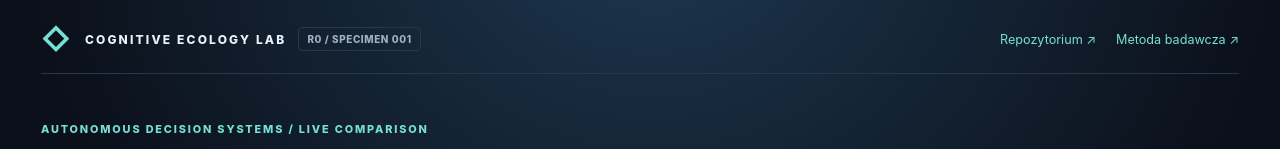
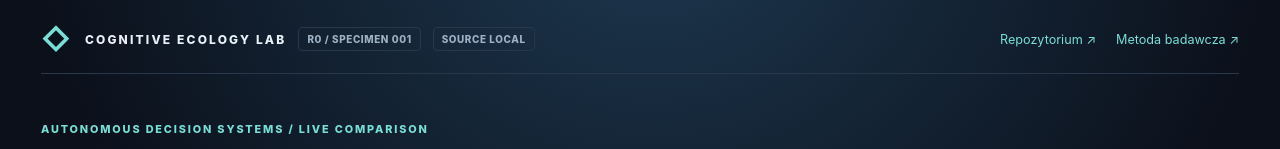
Before and after one commit to Jozzpoly/Cognitive-Ecology-Lab, a website with bundled scripts: page index.html in a window 1280 px wide. Shown: the top 149 px of the page. Built offline with nearby package versions, Linux system fonts and the light colour scheme.

Commit message:
ui: surface exact deployed source identity in laboratory header

```diff
--- a/index.html
+++ b/index.html
@@ -12,7 +12,7 @@
 <body>
 <main class="shell">
   <header class="masthead">
-    <div class="ident"><span class="symbol" aria-hidden="true">◇</span> COGNITIVE ECOLOGY LAB <span class="version">R0 / SPECIMEN 001</span></div>
+    <div class="ident"><span class="symbol" aria-hidden="true">◇</span> COGNITIVE ECOLOGY LAB <span class="version">R0 / SPECIMEN 001</span><span class="version" id="source-version">SOURCE LOCAL</span></div>
     <div class="mast-actions"><a href="https://github.com/Jozzpoly/Cognitive-Ecology-Lab">Repozytorium ↗</a><a href="./docs/EXPERIMENT_001.md">Metoda badawcza ↗</a></div>
   </header>
   <section class="intro">
```
